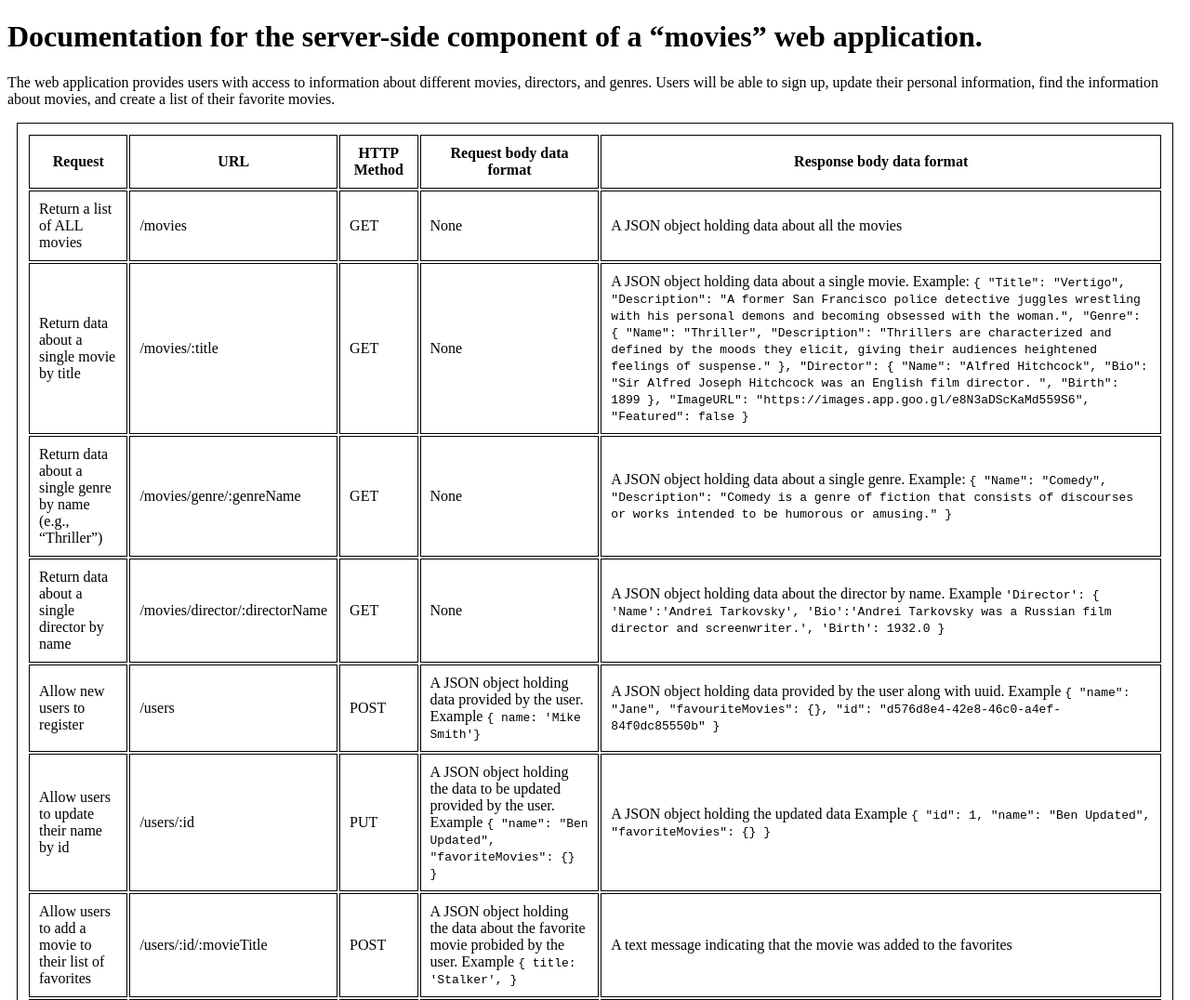
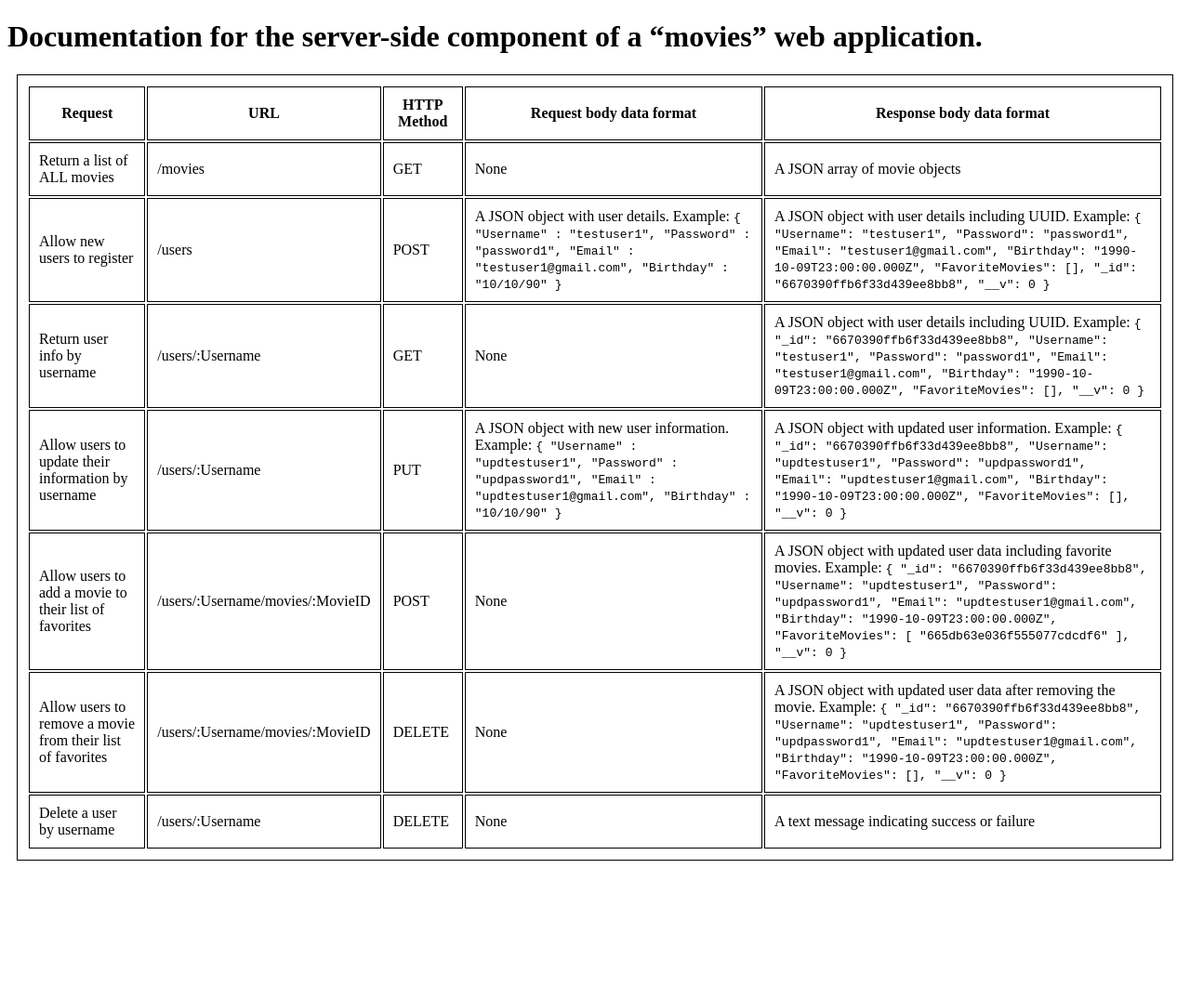
Before and after one commit to DevMarg/movie_api, a website: page public/documentation.html in a window 1280 px wide. Shown: the top 1076 px of the page at 93% size. After the commit the page ends 936 px from the top, so only its background shows below. Drawn offline with Linux system fonts and the light colour scheme.

Commit message:
Revised documentation
Revised server-side API documentation based on the updated  methods.

```diff
--- a/public/documentation.html
+++ b/public/documentation.html
@@ -18,18 +18,11 @@
 <body>
   <header>
     <h1>
-        Documentation for the server-side component of a “movies” web
-        application.
+      Documentation for the server-side component of a “movies” web application.
     </h1>
   </header>
 
   <main>
-      <p>
-        The web application provides users with access to information about
-        different movies, directors, and genres. Users will be able to sign up,
-        update their personal information, find the information about movies,
-        and create a list of their favorite movies.
-      </p>
 
     <table>
       <thead>
@@ -47,120 +40,143 @@
           <td>/movies</td>
           <td>GET</td>
           <td>None</td>
-            <td>A JSON object holding data about all the movies</td>
-          </tr>
-          <tr>
-            <td>Return data about a single movie by title</td>
-            <td>/movies/:title</td>
-            <td>GET</td>
-            <td>None</td>
-            <td>
-              A JSON object holding data about a single movie. Example:
-              <code>
-                { "Title": "Vertigo", "Description": "A former San Francisco
-                police detective juggles wrestling with his personal demons and
-                becoming obsessed with the woman.", "Genre": { "Name":
-                "Thriller", "Description": "Thrillers are characterized and
-                defined by the moods they elicit, giving their audiences
-                heightened feelings of suspense." }, "Director": { "Name":
-                "Alfred Hitchcock", "Bio": "Sir Alfred Joseph Hitchcock was an
-                English film director. ", "Birth": 1899 }, "ImageURL":
-                "https://images.app.goo.gl/e8N3aDScKaMd559S6", "Featured": false
-                }
-              </code>
-            </td>
-          </tr>
-          <tr>
-            <td>Return data about a single genre by name (e.g., “Thriller”)</td>
-            <td>/movies/genre/:genreName</td>
-            <td>GET</td>
-            <td>None</td>
-            <td>
-              A JSON object holding data about a single genre. Example:
-              <code>
-                { "Name": "Comedy", "Description": "Comedy is a genre of fiction
-                that consists of discourses or works intended to be humorous or
-                amusing." }
-              </code>
-            </td>
-          </tr>
-          <tr>
-            <td>Return data about a single director by name</td>
-            <td>/movies/director/:directorName</td>
-            <td>GET</td>
-            <td>None</td>
-            <td>
-              A JSON object holding data about the director by name. Example
-              <code>
-                'Director': { 'Name':'Andrei Tarkovsky', 'Bio':'Andrei Tarkovsky
-                was a Russian film director and screenwriter.', 'Birth': 1932.0
-                }
-              </code>
-            </td>
+          <td>A JSON array of movie objects</td>
         </tr>
         <tr>
           <td>Allow new users to register</td>
           <td>/users</td>
           <td>POST</td>
           <td>
-              A JSON object holding data provided by the user. Example
-              <code> { name: 'Mike Smith'} </code>
+            A JSON object with user details.
+            Example:
+            <code>
+              {
+                "Username" : "testuser1",
+                "Password" : "password1",
+                "Email" : "testuser1@gmail.com",
+                "Birthday" : "10/10/90"
+            }
+            </code>
           </td>
           <td>
-              A JSON object holding data provided by the user along with uuid.
-              Example
+            A JSON object with user details including UUID.
+            Example:
             <code>
-                { "name": "Jane", "favouriteMovies": {}, "id":
-                "d576d8e4-42e8-46c0-a4ef-84f0dc85550b" }
+              {
+                "Username": "testuser1",
+                "Password": "password1",
+                "Email": "testuser1@gmail.com",
+                "Birthday": "1990-10-09T23:00:00.000Z",
+                "FavoriteMovies": [],
+                "_id": "6670390ffb6f33d439ee8bb8",
+                "__v": 0
+            }
             </code>
           </td>
         </tr>
         <tr>
-            <td>Allow users to update their name by id</td>
-            <td>/users/:id</td>
+          <td>Return user info by username</td>
+          <td>/users/:Username</td>
+          <td>GET</td>
+          <td>None</td>
+          <td>
+            A JSON object with user details including UUID.
+            Example:
+            <code>
+              {
+                "_id": "6670390ffb6f33d439ee8bb8",
+                "Username": "testuser1",
+                "Password": "password1",
+                "Email": "testuser1@gmail.com",
+                "Birthday": "1990-10-09T23:00:00.000Z",
+                "FavoriteMovies": [],
+                "__v": 0
+            }
+            </code>
+          </td>
+        </tr>
+        <tr>
+          <td>Allow users to update their information by username</td>
+          <td>/users/:Username</td>
           <td>PUT</td>
           <td>
-              A JSON object holding the data to be updated provided by the user.
-              Example
-              <code> { "name": "Ben Updated", "favoriteMovies": {} } </code>
+            A JSON object with new user information.
+            Example:
+            <code>
+              {
+                "Username" : "updtestuser1",
+                "Password" : "updpassword1",
+                "Email" : "updtestuser1@gmail.com",
+                "Birthday" : "10/10/90"
+            }
+            </code>
           </td>
           <td>
-              A JSON object holding the updated data Example
+            A JSON object with updated user information.
+            Example:
             <code>
-                { "id": 1, "name": "Ben Updated", "favoriteMovies": {} }
+              {
+                "_id": "6670390ffb6f33d439ee8bb8",
+                "Username": "updtestuser1",
+                "Password": "updpassword1",
+                "Email": "updtestuser1@gmail.com",
+                "Birthday": "1990-10-09T23:00:00.000Z",
+                "FavoriteMovies": [],
+                "__v": 0
+            }
             </code>
           </td>
         </tr>
         <tr>
           <td>Allow users to add a movie to their list of favorites</td>
-            <td>/users/:id/:movieTitle</td>
+          <td>/users/:Username/movies/:MovieID</td>
           <td>POST</td>
+          <td>None</td>
           <td>
-              A JSON object holding the data about the favorite movie probided
-              by the user. Example
-              <code> { title: 'Stalker', } </code>
-            </td>
-            <td>
-              A text message indicating that the movie was added to the
-              favorites
+            A JSON object with updated user data including favorite movies.
+            Example:
+            <code>
+              {
+                "_id": "6670390ffb6f33d439ee8bb8",
+                "Username": "updtestuser1",
+                "Password": "updpassword1",
+                "Email": "updtestuser1@gmail.com",
+                "Birthday": "1990-10-09T23:00:00.000Z",
+                "FavoriteMovies": [
+                    "665db63e036f555077cdcdf6"
+                ],
+                "__v": 0
+            }
+            </code>
           </td>
         </tr>
         <tr>
           <td>Allow users to remove a movie from their list of favorites</td>
-            <td>/users/:id/:movieTitle</td>
+          <td>/users/:Username/movies/:MovieID</td>
           <td>DELETE</td>
           <td>None</td>
           <td>
-              A text message indicating that the movie was removed from the
-              favorites
+            A JSON object with updated user data after removing the movie.
+            Example:
+            <code>
+              {
+                "_id": "6670390ffb6f33d439ee8bb8",
+                "Username": "updtestuser1",
+                "Password": "updpassword1",
+                "Email": "updtestuser1@gmail.com",
+                "Birthday": "1990-10-09T23:00:00.000Z",
+                "FavoriteMovies": [],
+                "__v": 0
+            }
+            </code>
           </td>
         </tr>
         <tr>
-            <td>Allow existing users to deregister</td>
-            <td>/users/:id</td>
+          <td>Delete a user by username</td>
+          <td>/users/:Username</td>
           <td>DELETE</td>
           <td>None</td>
-            <td>A text message indicating that the user was deleted</td>
+          <td>A text message indicating success or failure</td>
         </tr>
       </tbody>
     </table>
```
Also changed, not shown: index.js (+1 -12 lines). Lines whose indentation alone changed are shown as unchanged.
